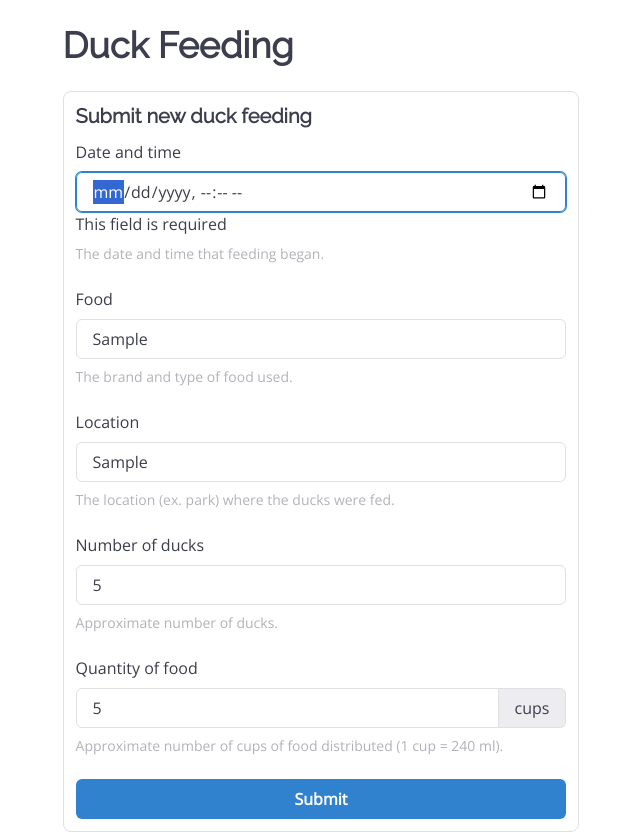
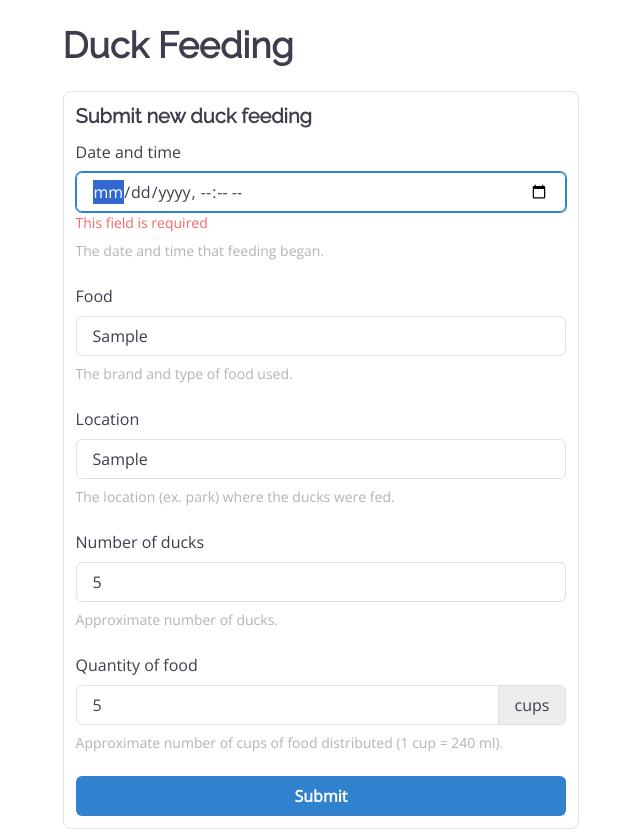
Before and after one commit to mbosecke/ducks, a React app in the folder ducks-frontend/: page /app/feeding in a window 1280 px wide. Both pictures are taken after typing "Sample", "Sample", "5", "5" into the empty fields and a click on the button "Submit". Shown: the whole page, without its empty margins (319-959 px from the left). Built offline with nearby package versions, Linux system fonts and the light colour scheme.

Commit message:
Added success/error messages when submitting the form and form resets if successful.

```diff
--- /dev/null
+++ b/ducks-frontend/src/components/ValidationError.js
@@ -0,0 +1,15 @@
+import React from 'react';
+import {Text} from "@chakra-ui/react";
+
+export default function ValidationError({...passThroughProps}) {
+
+    return (
+        <Text
+            color="red.400"
+            fontSize="sm"
+            {...passThroughProps}
+        >
+            This field is required
+        </Text>
+    );
+}
--- a/ducks-frontend/src/feeding/FeedingForm.js
+++ b/ducks-frontend/src/feeding/FeedingForm.js
@@ -11,11 +11,28 @@ import {
 } from "@chakra-ui/react";
 import {useForm} from "react-hook-form";
 import axios from "axios";
+import ValidationError from "../components/ValidationError";
+import useSuccessToast from "../components/useSuccessToast";
+import useErrorToast from "../components/useErrorToast";
 
 export default function FeedingForm() {
 
-    const {register, handleSubmit, formState: {errors}} = useForm();
-    const onSubmit = data => axios.post('/api/feeding', data);
+    const successToast = useSuccessToast();
+    const errorToast = useErrorToast();
+
+    const {register, handleSubmit, reset, formState: {errors}} = useForm();
+    const onSubmit = data => axios.post('/api/feeding', data)
+        .then(response => {
+            reset();
+            successToast({
+                title: 'Feeding saved',
+                description: 'Duck feeding has been saved. Thank you!'
+            });
+        }).catch(error => {
+            errorToast({
+                description: error.message
+            })
+        });
 
     const timezone = Intl.DateTimeFormat().resolvedOptions().timeZone;
 
@@ -26,8 +43,8 @@ export default function FeedingForm() {
 
                 <FormControl id="feedingTime">
                     <FormLabel htmlFor="feedingTime">Date and time</FormLabel>
-                    <Input placeholder="Date" type="datetime-local" {...register("feedingTime", { required: true })} />
-                    {errors.feedingTime && <span>This field is required</span>}
+                    <Input placeholder="Date" type="datetime-local" {...register("feedingTime", {required: true})} />
+                    {errors.feedingTime && <ValidationError/>}
                     <FormHelperText>The date and time that feeding began.</FormHelperText>
                 </FormControl>
 
@@ -35,32 +52,34 @@ export default function FeedingForm() {
 
                 <FormControl id="food">
                     <FormLabel htmlFor="food">Food</FormLabel>
-                    <Input placeholder="Food" {...register("food", { required: true })} />
-                    {errors.food && <span>This field is required</span>}
+                    <Input placeholder="Food" {...register("food", {required: true})} />
+                    {errors.food && <ValidationError/>}
                     <FormHelperText>The brand and type of food used.</FormHelperText>
                 </FormControl>
 
                 <FormControl id="location">
                     <FormLabel htmlFor="location">Location</FormLabel>
-                    <Input placeholder="Location" {...register("location", { required: true })} />
-                    {errors.location && <span>This field is required</span>}
+                    <Input placeholder="Location" {...register("location", {required: true})} />
+                    {errors.location && <ValidationError/>}
                     <FormHelperText>The location (ex. park) where the ducks were fed.</FormHelperText>
                 </FormControl>
 
                 <FormControl id="numberOfDucks">
                     <FormLabel htmlFor="numberOfDucks">Number of ducks</FormLabel>
-                    <Input placeholder="Number of ducks" type="number" {...register("numberOfDucks", { required: true })}  />
-                    {errors.numberOfDucks && <span>This field is required</span>}
+                    <Input placeholder="Number of ducks"
+                           type="number" {...register("numberOfDucks", {required: true})}  />
+                    {errors.numberOfDucks && <ValidationError/>}
                     <FormHelperText>Approximate number of ducks.</FormHelperText>
                 </FormControl>
 
                 <FormControl id="quantity_cups">
                     <FormLabel htmlFor="quantityCups">Quantity of food</FormLabel>
                     <InputGroup>
-                        <Input placeholder="How much food" type="number" {...register("quantityCups", { required: true })} />
+                        <Input placeholder="How much food"
+                               type="number" {...register("quantityCups", {required: true})} />
                         <InputRightAddon children="cups"/>
                     </InputGroup>
-                    {errors.quantityCups && <span>This field is required</span>}
+                    {errors.quantityCups && <ValidationError/>}
                     <FormHelperText>Approximate number of cups of food distributed (1 cup = 240
                         ml).</FormHelperText>
                 </FormControl>
```
